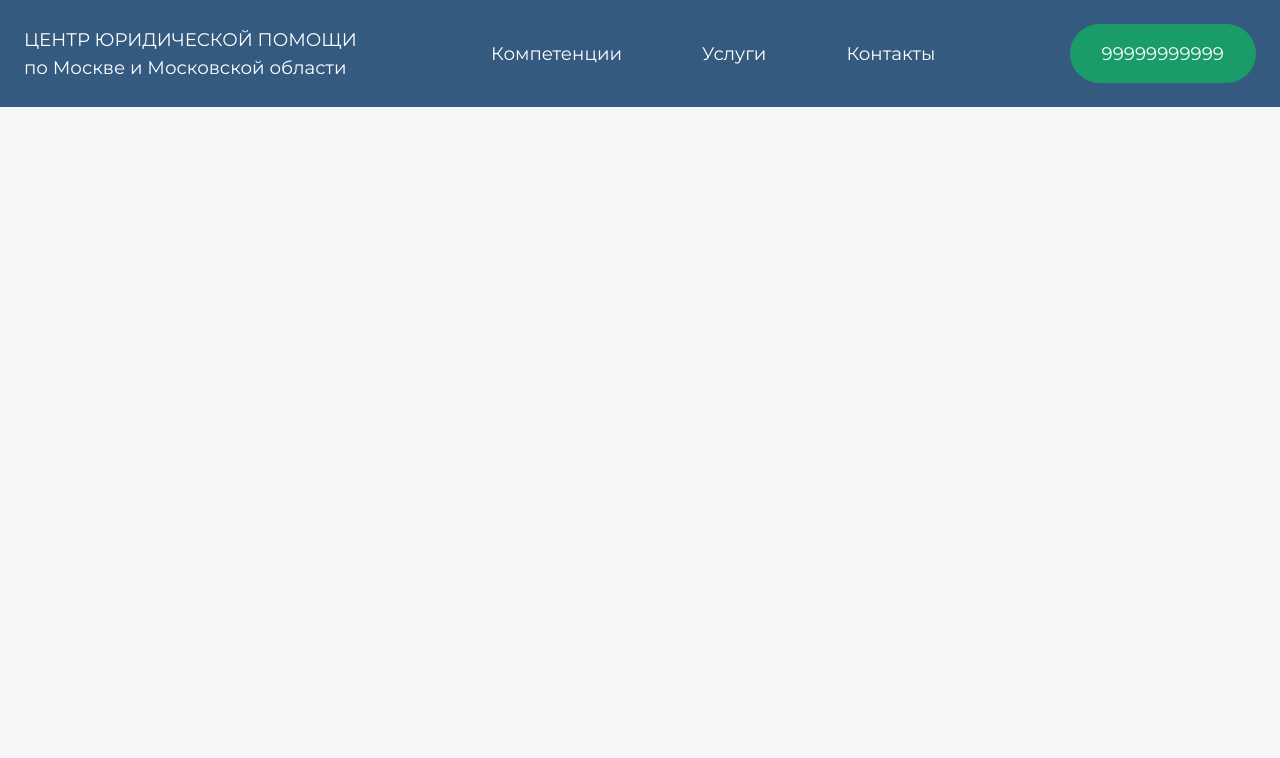
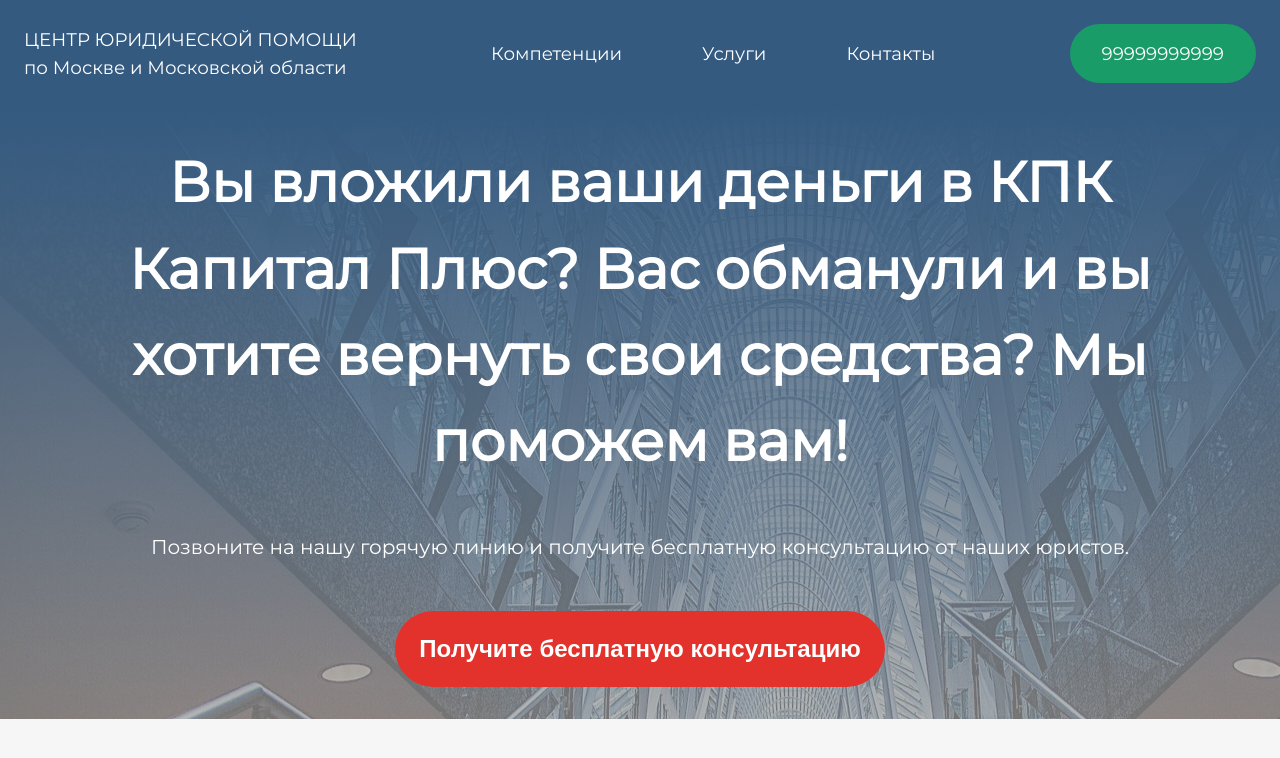
Before and after one commit to RamazanIttiev/law_web_page, a React (Create React App) app: page / in a window 1280 px wide. Shown: the top 758 px of the page. Built offline with nearby package versions, Linux system fonts and the light colour scheme.

Commit message:
Promo mark up

```diff
--- a/src/App/App.jsx
+++ b/src/App/App.jsx
@@ -1,9 +1,11 @@
 import React from 'react';
 import Header from './components/Header';
+import Promo from './components/Promo';
 
 const App = () => (
   <>
     <Header />
+    <Promo />
   </>
 );
 
--- /dev/null
+++ b/src/App/components/Promo.jsx
@@ -0,0 +1,53 @@
+import { Container, Typography } from '@mui/material';
+import React from 'react';
+import styled from 'styled-components';
+import PromoBgr from '../../assets/Promo_bgr.jpeg';
+
+const Base = styled.div`
+  background: url(${PromoBgr});
+  text-align: center;
+`;
+const Wrapper = styled.div`
+    background-image: -webkit-linear-gradient(top, rgb(52, 90, 128), rgba(163, 163, 163, 0.7));
+    padding: 32px 0;
+}`;
+
+const Title = styled(Typography).attrs({ variant: 'h1' })``;
+
+const Subtitle = styled(Typography).attrs({ variant: 'h2' })`
+  &.css-1imety6-MuiTypography-root {
+    margin: 48px 0;
+  }
+`;
+
+const StyledButton = styled.button`
+  background: ${props => props.theme.palette.secondary.main};
+  border-radius: 50px;
+  color: #fff;
+  padding: 24px;
+  font-size: 24px;
+  font-weight: 700;
+  cursor: pointer;
+  border: none;
+  outline: none;
+  border-radius: 50px;
+`;
+
+const Promo = () => (
+  <Base>
+    <Wrapper>
+      <Container>
+        <Title>
+          Вы вложили ваши деньги в КПК Капитал Плюс? Вас обманули и вы хотите вернуть свои средства?
+          Мы поможем вам!
+        </Title>
+        <Subtitle>
+          Позвоните на нашу горячую линию и получите бесплатную консультацию от наших юристов.
+        </Subtitle>
+        <StyledButton>Получите бесплатную консультацию</StyledButton>
+      </Container>
+    </Wrapper>
+  </Base>
+);
+
+export default Promo;
--- a/src/theme.js
+++ b/src/theme.js
@@ -14,16 +14,21 @@
       paper: '#fff',
     },
     text: {
-      primary: '#345a80',
-      secondary: '#000',
+      primary: '#fff',
+      secondary: '#345a80',
     },
   },
   typography: {
     fontFamily: '"Montserrat", "Open Sans"',
     fontSize: 16,
     h1: {
-      fontSize: 24,
+      fontSize: 56,
       fontWeight: 700,
+      lineHeight: 1.54,
+    },
+    h2: {
+      fontSize: 20,
+      fontWeight: 500,
       lineHeight: 1.54,
     },
   },
```
Also changed, not shown: src/assets/Promo_bgr.jpeg (added).
